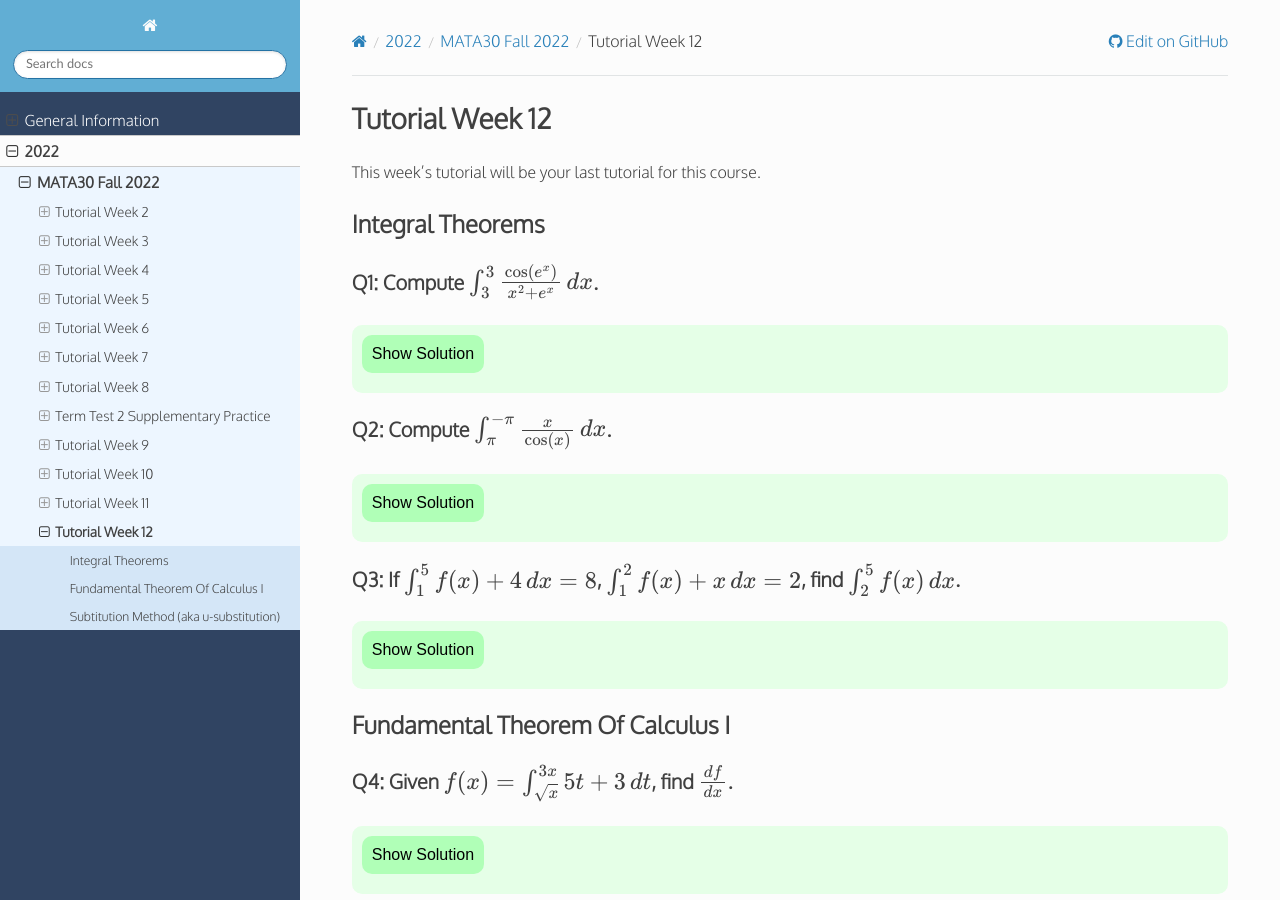
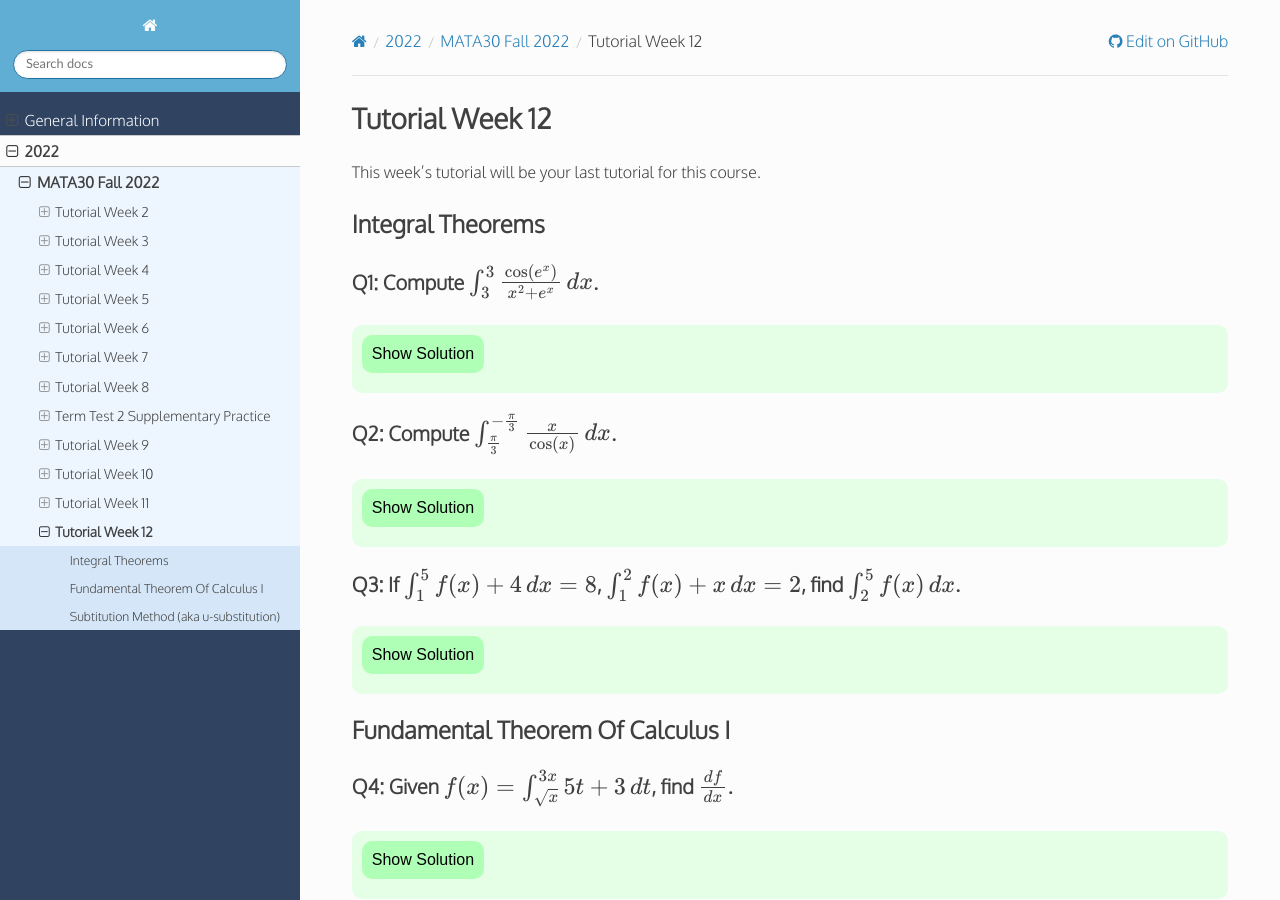
Before and after one commit to hpnrep6/t, a Sphinx documentation site: the page built from source/2022/mata30_fall/tutorial12.rst, in a window 1280 px wide and 900 px high. Built offline with Sphinx 7.4.7 and the Read the Docs theme 2.0.0, drawn with Linux system fonts in a browser that asks for light colours.

Commit message:
Tutorial 12

```diff
--- a/source/2022/mata30_fall/tutorial12.rst
+++ b/source/2022/mata30_fall/tutorial12.rst
@@ -37,8 +37,8 @@ Q1: Compute :math:`\int^3_3 \frac{\cos(e^{x})}{x^{2}+e^{x}} \, dx`.
         </div>
     </div>
 
-Q2: Compute :math:`\int^{-\pi}_{\pi} \frac{x}{\cos\left(x\right)} \, dx`.
-~~~~~~~~~~~~~~~~~~~~~~~~~~~~~~~~~~~~~~~~~~~~~~~~~~~~~~~~~~~~~~~~~~~~~~~~~
+Q2: Compute :math:`\int^{-\frac{\pi}{3}}_{\frac{\pi}{3}} \frac{x}{\cos\left(x\right)} \, dx`.
+~~~~~~~~~~~~~~~~~~~~~~~~~~~~~~~~~~~~~~~~~~~~~~~~~~~~~~~~~~~~~~~~~~~~~~~~~~~~~~~~~~~~~~~~~~~~~
 
 .. raw:: html
 
```
